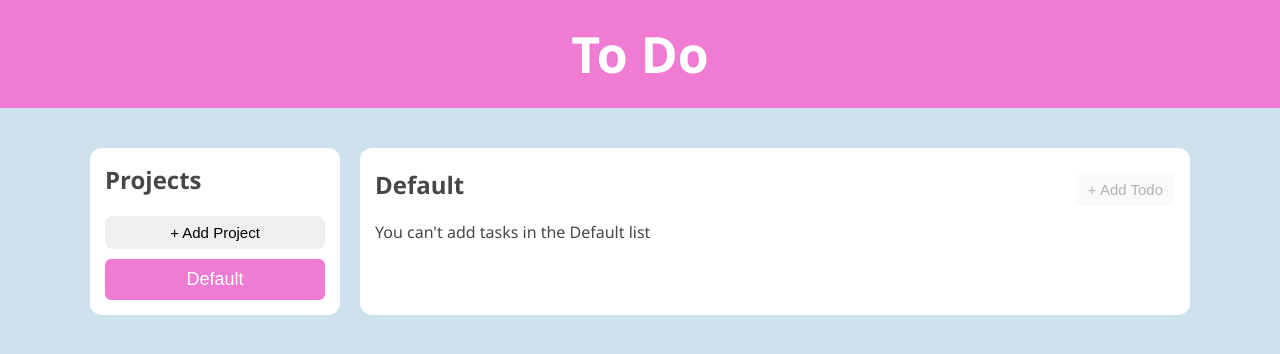
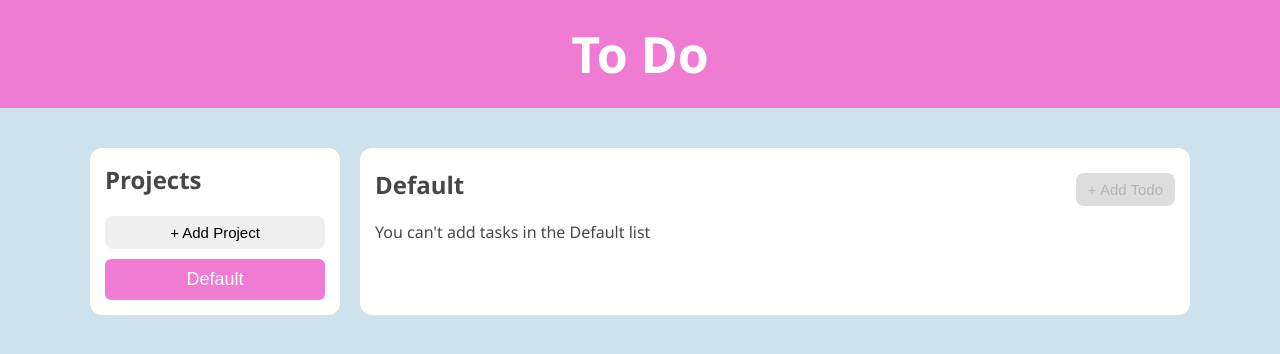
Before and after one commit to TamarGrossman12345/toDoApp, a website built with webpack: page src/template.html in a window 1280 px wide. Built offline with nearby package versions, Linux system fonts and the light colour scheme.

Commit message:
adding style

```diff
--- a/src/style.css
+++ b/src/style.css
@@ -195,7 +195,6 @@ button:hover {
 }
 
 
-
 button.danger {
   background: var(--high);
   color: white;
@@ -206,8 +205,11 @@ button.save {
   color: white;
 }
 
-button :disabled {
-  background-color: #494649;
+button:disabled {
+    background-color: #adacad;
+    color: var(--text);
+    opacity: 0.4;
+    filter: none;
 }
 
 
```
